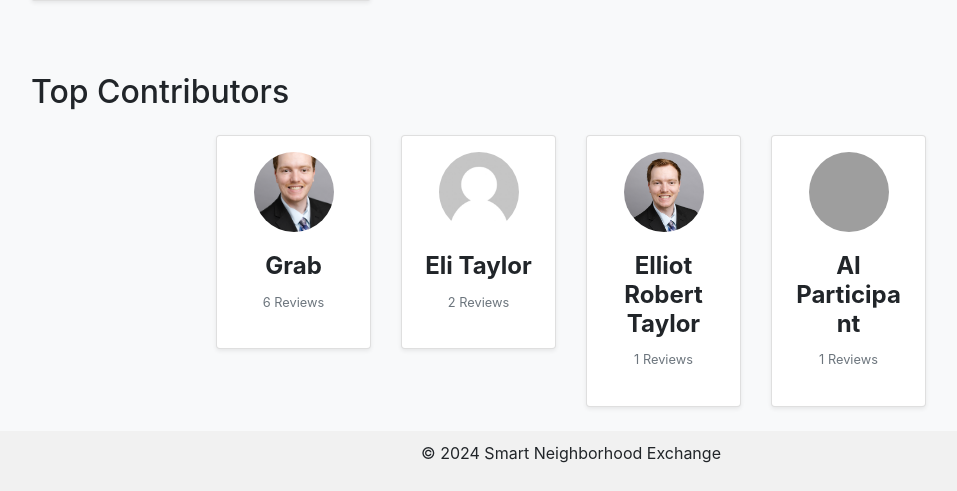
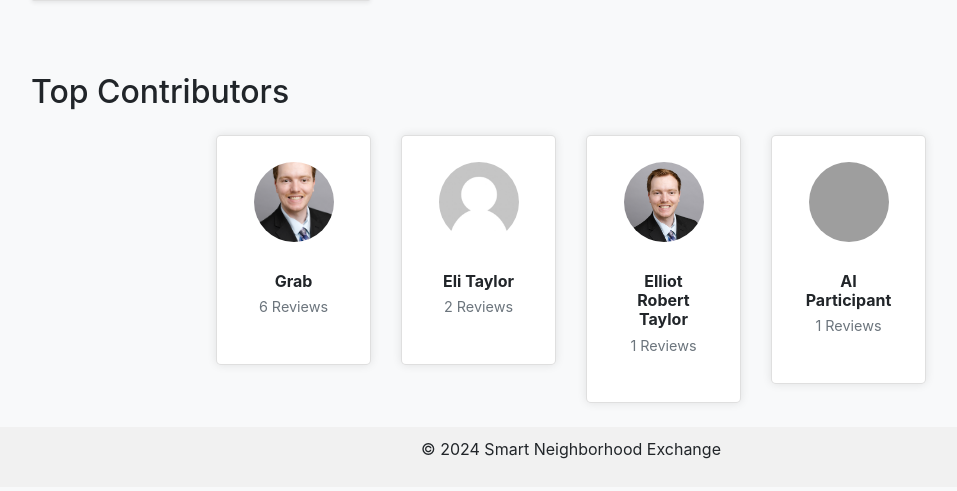
Before and after one commit to ellitayl1/SPDFinalProject, a Flask app: page / in a window 1280 px wide. Shown: the part 1276-1767 px from the top of the page, without its empty margins (69-1026 px from the left). After the commit the page ends 1735 px from the top, so only its background shows below. Run offline with Flask 3, Linux system fonts and the light colour scheme; data comes from the database, SQL or seed files in the repository; both versions use the stored data as it was after the commit; some libraries are stand-ins or nearby versions; grey boxes are pictures that could not be loaded.

Commit message:
commited changes

```diff
--- a/app.py
+++ b/app.py
@@ -80,8 +80,14 @@ def register():
         name = request.form.get('name')
         email = request.form.get('email')
         password = request.form.get('password')
+        confirm_password = request.form.get('confirm_password')  # Get the confirm password field
         location = request.form.get('location')
         profile_image = 'uploads/default-profile.png'  # Default profile image
+
+        # Check if the passwords match
+        if password != confirm_password:
+            flash('Passwords do not match. Please try again.', 'danger')
+            return redirect(url_for('register'))
 
         # Connect to the database
         conn = sqlite3.connect('database.db')
@@ -110,6 +116,7 @@ def register():
             conn.close()
 
     return render_template('register.html')
+
 
 
 @app.route('/login', methods=['GET', 'POST'])
@@ -231,6 +238,8 @@ def update_profile():
     finally:
         conn.close()
 
+import os
+
 @app.route('/upload_profile_image', methods=['POST'])
 def upload_profile_image():
     user_id = session.get('user_id')
@@ -249,7 +258,15 @@ def upload_profile_image():
 
     if file and allowed_file(file.filename):
         filename = secure_filename(file.filename)
-        file_path = os.path.join(app.config['UPLOAD_FOLDER'], filename)
+
+        # Use os.path.join for cross-platform compatibility
+        upload_folder = os.path.join(app.root_path, 'static', 'uploads')
+
+        # Ensure the upload folder exists
+        if not os.path.exists(upload_folder):
+            os.makedirs(upload_folder)
+
+        file_path = os.path.join(upload_folder, filename)
         file.save(file_path)
 
         # Update the profile image path in the database
@@ -259,6 +276,7 @@ def upload_profile_image():
 
     flash('Invalid file type')
     return redirect(url_for('dashboard'))
+
 # Example route for resource details
 @app.route('/resource_details/<int:resource_id>')
 def resource_details(resource_id):
@@ -608,4 +626,4 @@ def delete_resource(resource_id):
 
 
 if __name__ == '__main__':
-    app.run(debug=True)
+    app.run(debug= True)
--- /dev/null
+++ b/requirements.txt
@@ -0,0 +1 @@
+flask===3.0.0
--- a/templates/home.html
+++ b/templates/home.html
@@ -71,16 +71,53 @@
     </div>
 
     <!-- Top Contributors Section -->
+    <style>
+        .top-contributors-card {
+            display: flex;
+            flex-direction: column;
+            align-items: center;
+            justify-content: space-between;
+            text-align: center;
+            padding: 10px;
+            width: 100%; /* Adjust to fit the text */
+            overflow: hidden;
+            border-radius: 5px;
+            box-shadow: 0 0 10px rgba(0, 0, 0, 0.1);
+        }
+
+        .top-contributors-card img {
+            width: 80px;
+            height: 80px;
+            border-radius: 50%;
+            object-fit: cover;
+            margin-bottom: 10px;
+        }
+
+        .top-contributors-card .card-title {
+            font-weight: bold;
+            font-size: 1rem;
+            margin-bottom: 5px;
+            word-wrap: break-word;
+        }
+
+        .top-contributors-card .text-muted {
+            font-size: 0.9rem;
+            color: gray;
+            white-space: nowrap;
+            text-overflow: ellipsis;
+            overflow: hidden;
+        }
+    </style>
+
     <div class="mt-5">
         <h2 class="mb-4">Top Contributors</h2>
         <div class="row justify-content-center">
             {% for contributor in top_contributors %}
             <div class="col-md-2 mb-4 text-center">
-                <div class="card shadow-sm">
+                <div class="card top-contributors-card">
                     <div class="d-flex justify-content-center">
                         <img src="{{ url_for('static', filename=contributor[2] if contributor[2] else 'uploads/default-profile.png') }}"
-                             class="card-img-top rounded-circle mt-3" alt="{{ contributor[1] }}"
-                             style="width: 80px; height: 80px; object-fit: cover;">
+                             class="card-img-top rounded-circle mt-3" alt="{{ contributor[1] }}">
                     </div>
                     <div class="card-body">
                         <h6 class="card-title">{{ contributor[1] }}</h6> <!-- User name -->
@@ -91,5 +128,6 @@
             {% endfor %}
         </div>
     </div>
+
 </div>
 {% endblock %}
--- a/templates/register.html
+++ b/templates/register.html
@@ -29,6 +29,10 @@
             <input type="password" class="form-control" id="password" name="password" required>
         </div>
         <div class="mb-3">
+            <label for="confirm_password" class="form-label">Confirm Password:</label>
+            <input type="password" class="form-control" id="confirm_password" name="confirm_password" required>
+        </div>
+        <div class="mb-3">
             <label for="location" class="form-label">Location:</label>
             <input type="text" class="form-control" id="location" name="location" required>
         </div>
```
Also changed, not shown: database.db, static/uploads/20241027_164340.jpg (added), static/uploads/KSBEliTaylor_20240823_02.jpg (added), static/uploads/default-profile.png (added), 4 other files.
